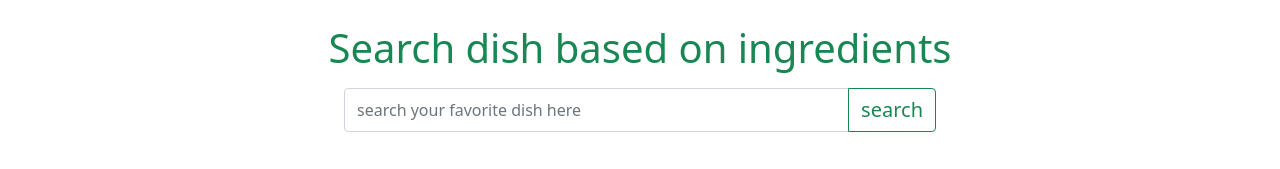
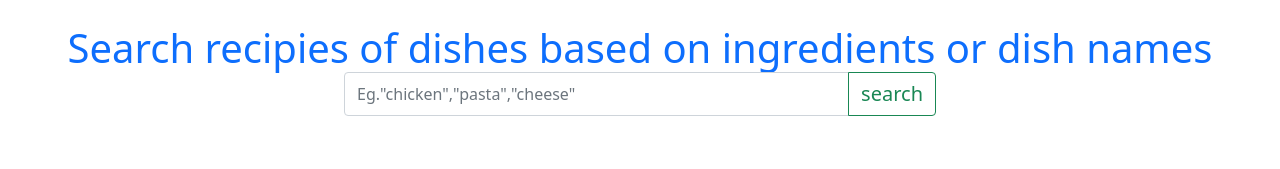
Before and after one commit to Nikhilprasad-r/mealdbApi, a plain HTML site: page index.html in a window 1280 px wide. Drawn offline with nearby package versions, Linux system fonts and the light colour scheme.

Commit message:
Update index.html

```diff
--- a/index.html
+++ b/index.html
@@ -19,17 +19,14 @@
     <body>
       <!-- meal search engine -->
       <div class="px-5 py-4">
-        <h1 class="text-success text-center font-bold mb-3">
-          Search dish based on ingredients
-        </h1>
+
+        <h1 class="text-primary text-center font-bold mb-3">
+          Search recipies of dishes based on ingredients or dish names
+        </h>
 
         <form class="input-group mb-3 w-50 mx-auto" id="form">
-          <input
-            id="search-field"
-            type="search"
-            class="form-control"
-            placeholder="search your favorite dish here"
-          />
+          <input id="search-field" type="search" class="form-control"
+          placeholder=Eg."chicken","pasta","cheese" />
           <button
             class="btn btn-outline-success fs-5"
             type="button"
```
